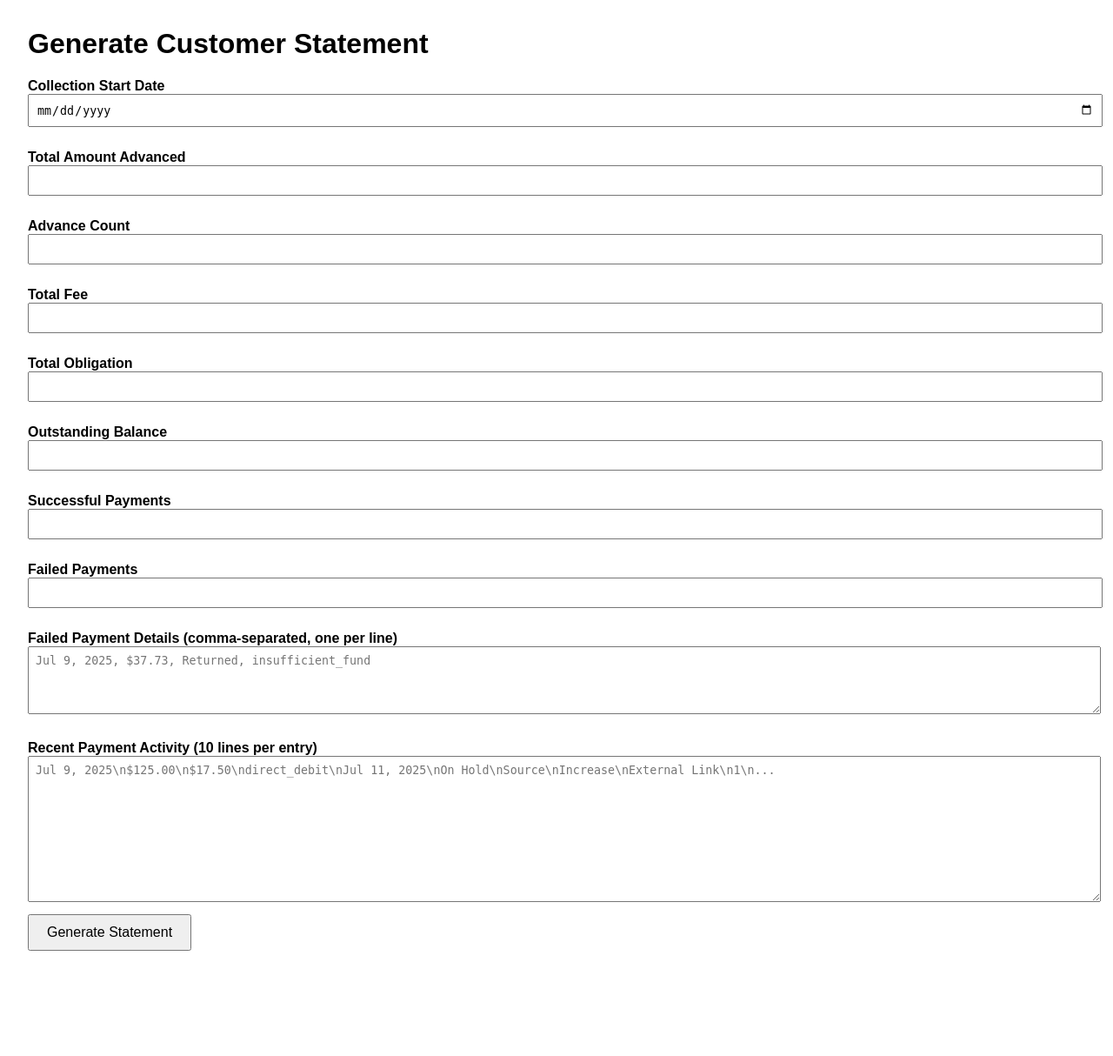
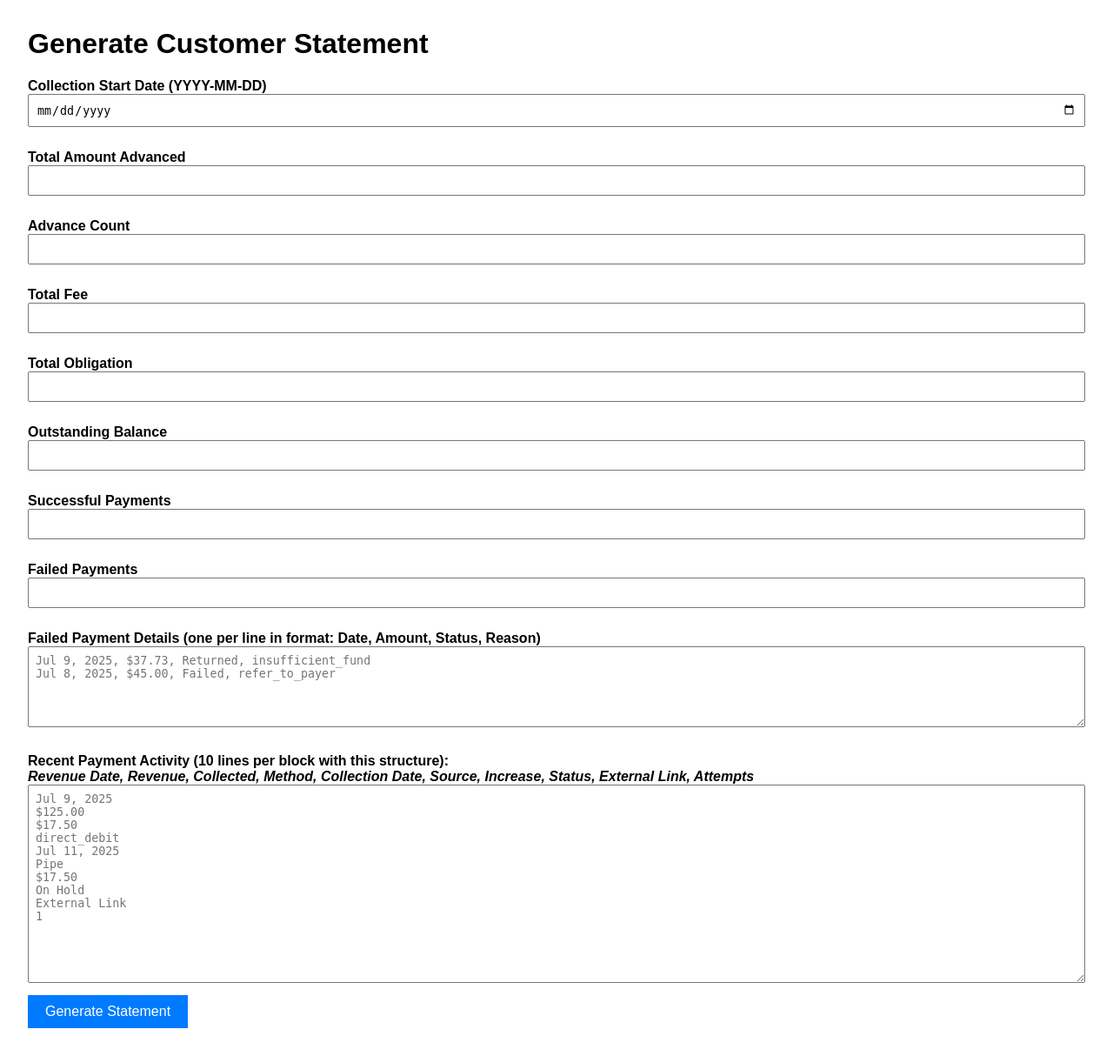
Before and after one commit to zmancuso/Pipe-Statement-auto, a Flask app: page / in a window 1280 px wide. Shown: the whole page at 87% size. Before the commit the page ends 1093 px from the top, so only its background shows below. Run offline with Flask 3, Linux system fonts and the light colour scheme.

Commit message:
Update form.html

```diff
--- a/templates/form.html
+++ b/templates/form.html
@@ -1,47 +1,81 @@
-
 <!DOCTYPE html>
 <html>
 <head>
   <title>Statement Generator</title>
   <style>
-    body { font-family: Arial; margin: 2rem; }
-    input, textarea { width: 100%; margin-bottom: 10px; padding: 8px; }
-    label { font-weight: bold; margin-top: 1em; display: block; }
-    button { padding: 10px 20px; font-size: 16px; }
+    body {
+      font-family: Arial, sans-serif;
+      margin: 2rem;
+    }
+    input, textarea {
+      width: 100%;
+      margin-bottom: 10px;
+      padding: 8px;
+      box-sizing: border-box;
+    }
+    label {
+      font-weight: bold;
+      margin-top: 1em;
+      display: block;
+    }
+    button {
+      padding: 10px 20px;
+      font-size: 16px;
+      background-color: #007bff;
+      color: white;
+      border: none;
+      cursor: pointer;
+    }
+    button:hover {
+      background-color: #0056b3;
+    }
   </style>
 </head>
 <body>
   <h1>Generate Customer Statement</h1>
+
   <form method="POST">
-    <label>Collection Start Date</label>
+    <label for="collectionStart">Collection Start Date (YYYY-MM-DD)</label>
     <input type="date" name="collectionStart" required>
 
-    <label>Total Amount Advanced</label>
+    <label for="totalAdvanced">Total Amount Advanced</label>
     <input type="text" name="totalAdvanced" required>
 
-    <label>Advance Count</label>
+    <label for="advanceCount">Advance Count</label>
     <input type="number" name="advanceCount" required>
 
-    <label>Total Fee</label>
+    <label for="totalFee">Total Fee</label>
     <input type="text" name="totalFee" required>
 
-    <label>Total Obligation</label>
+    <label for="totalObligation">Total Obligation</label>
     <input type="text" name="totalObligation" required>
 
-    <label>Outstanding Balance</label>
+    <label for="outstandingBalance">Outstanding Balance</label>
     <input type="text" name="outstandingBalance" required>
 
-    <label>Successful Payments</label>
+    <label for="successfulPayments">Successful Payments</label>
     <input type="text" name="successfulPayments" required>
 
-    <label>Failed Payments</label>
+    <label for="failedPayments">Failed Payments</label>
     <input type="text" name="failedPayments" required>
 
-    <label>Failed Payment Details (comma-separated, one per line)</label>
-    <textarea name="failedDetails" rows="4" placeholder="Jul 9, 2025, $37.73, Returned, insufficient_fund"></textarea>
+    <label for="failedDetails">Failed Payment Details (one per line in format: Date, Amount, Status, Reason)</label>
+    <textarea name="failedDetails" rows="5" placeholder="Jul 9, 2025, $37.73, Returned, insufficient_fund
+Jul 8, 2025, $45.00, Failed, refer_to_payer"></textarea>
 
-    <label>Recent Payment Activity (10 lines per entry)</label>
-    <textarea name="revenueHistory" rows="10" placeholder="Jul 9, 2025\n$125.00\n$17.50\ndirect_debit\nJul 11, 2025\nOn Hold\nSource\nIncrease\nExternal Link\n1\n..."></textarea>
+    <label for="revenueHistory">Recent Payment Activity (10 lines per block with this structure):
+      <br><em>Revenue Date, Revenue, Collected, Method, Collection Date, Source, Increase, Status, External Link, Attempts</em>
+    </label>
+    <textarea name="revenueHistory" rows="14" placeholder="Jul 9, 2025
+$125.00
+$17.50
+direct_debit
+Jul 11, 2025
+Pipe
+$17.50
+On Hold
+External Link
+1"></textarea>
 
     <button type="submit">Generate Statement</button>
   </form>
```
